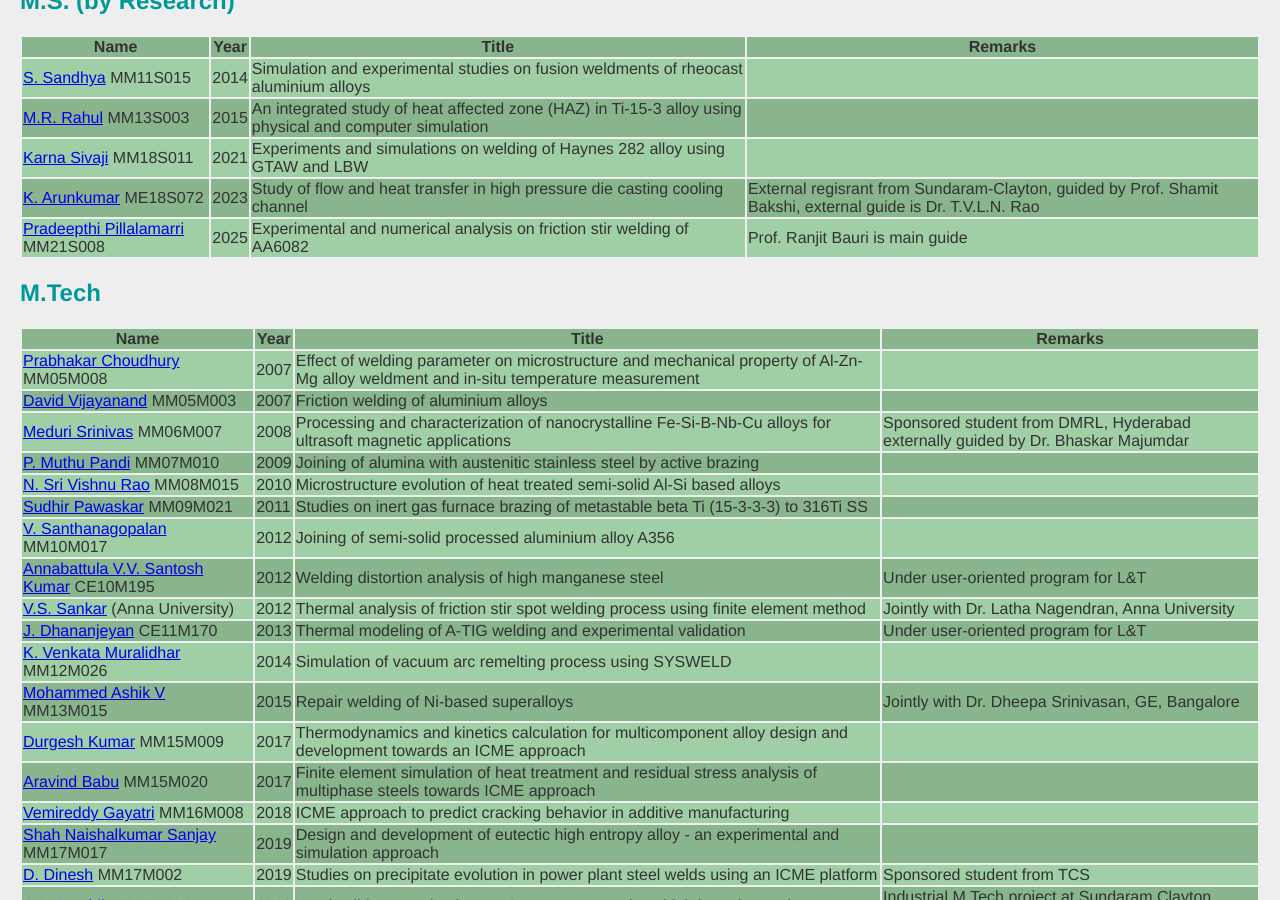
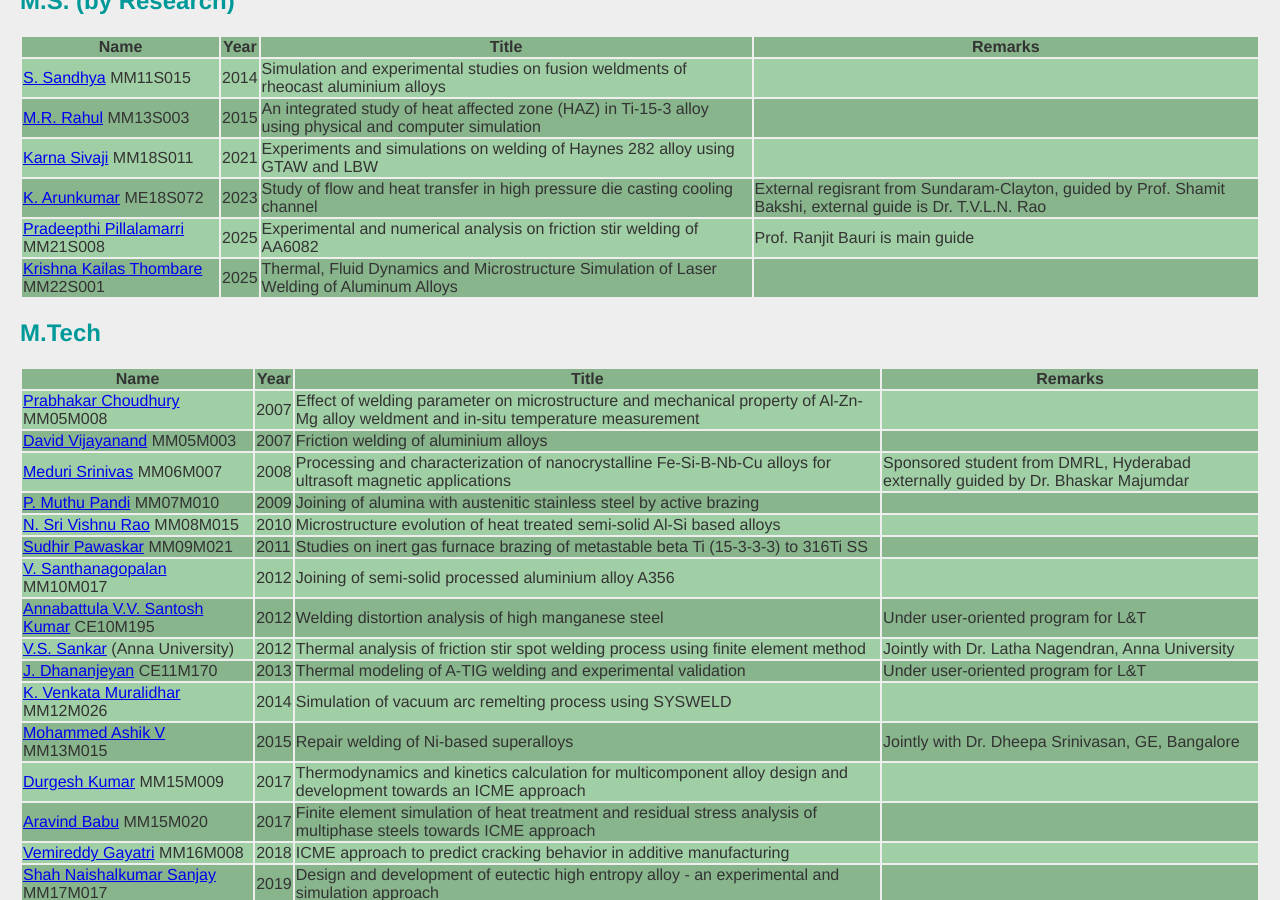
Before and after one commit to gphanikumar/gphanikumar.github.io, a Jekyll site: the page built from _pages/exstudents.md, in a window 1280 px wide and 900 px high, scrolled down 1232 px. Built offline with Jekyll 4.4.1, drawn with Linux system fonts in a browser that asks for light colours.

Commit message:
krishna graduated

```diff
--- a/_data/ms.yml
+++ b/_data/ms.yml
@@ -35,3 +35,11 @@
   title: Experimental and numerical analysis on friction stir welding of AA6082
   remarks: Prof. Ranjit Bauri is main guide
 #-------------------------------------------------------------
+- name: Krishna Kailas Thombare
+  roll: MM22S001
+  year: 2025
+  url: "students/thombare"
+  prog: M.S.
+  title: Thermal, Fluid Dynamics and Microstructure Simulation of Laser Welding of Aluminum Alloys
+  remarks:
+#-------------------------------------------------------------
--- a/_data/stu.yml
+++ b/_data/stu.yml
@@ -55,13 +55,6 @@
   title: Additive Manufacturing
   remarks: Prof. G.L. Samuel (ME) is co-guide
 #-------------------------------------------------------------
-- name: Krishna Kailas Thombare
-  roll: MM22S001
-  url: "students/thombare"
-  prog: M.S.
-  title: Simulation of die casting process
-  remarks:
-#-------------------------------------------------------------
 - name: Arpita Priyadarshani
   roll: MM22D004
   url: "students/arpita"
```
